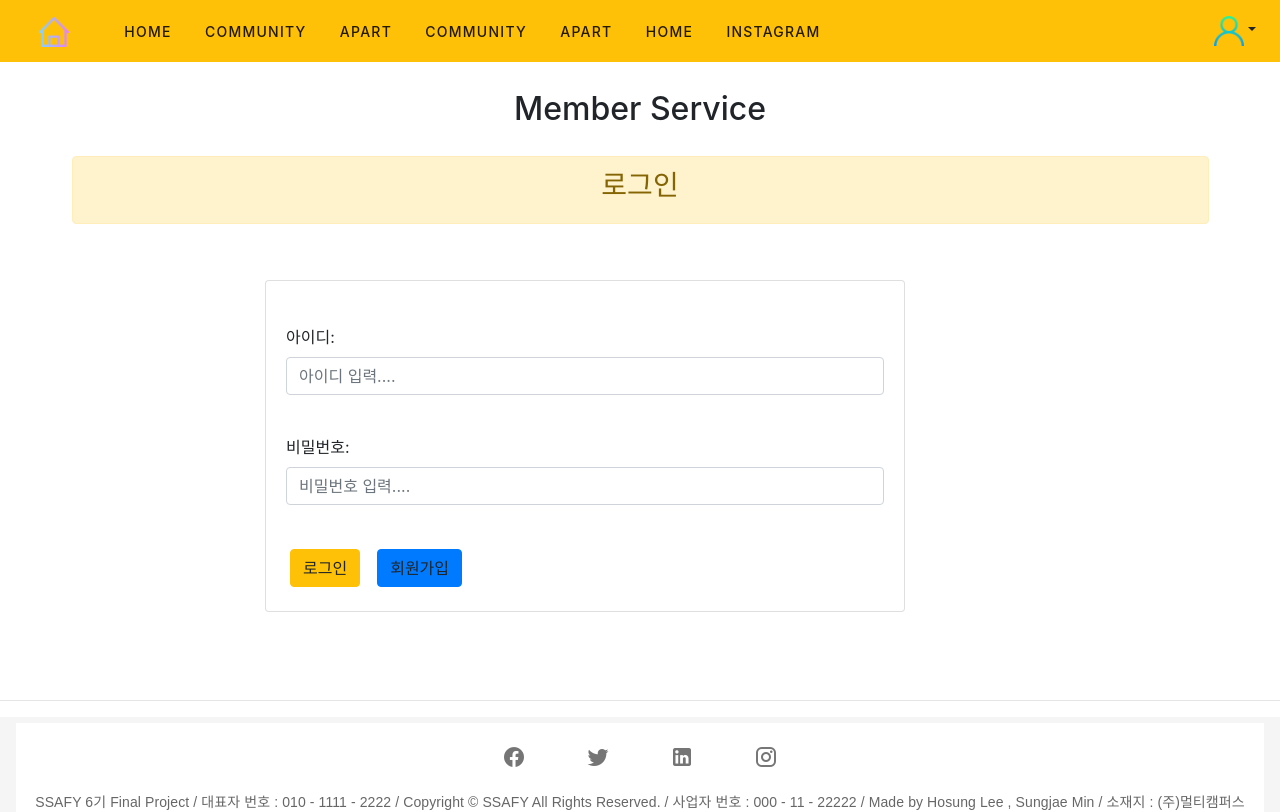
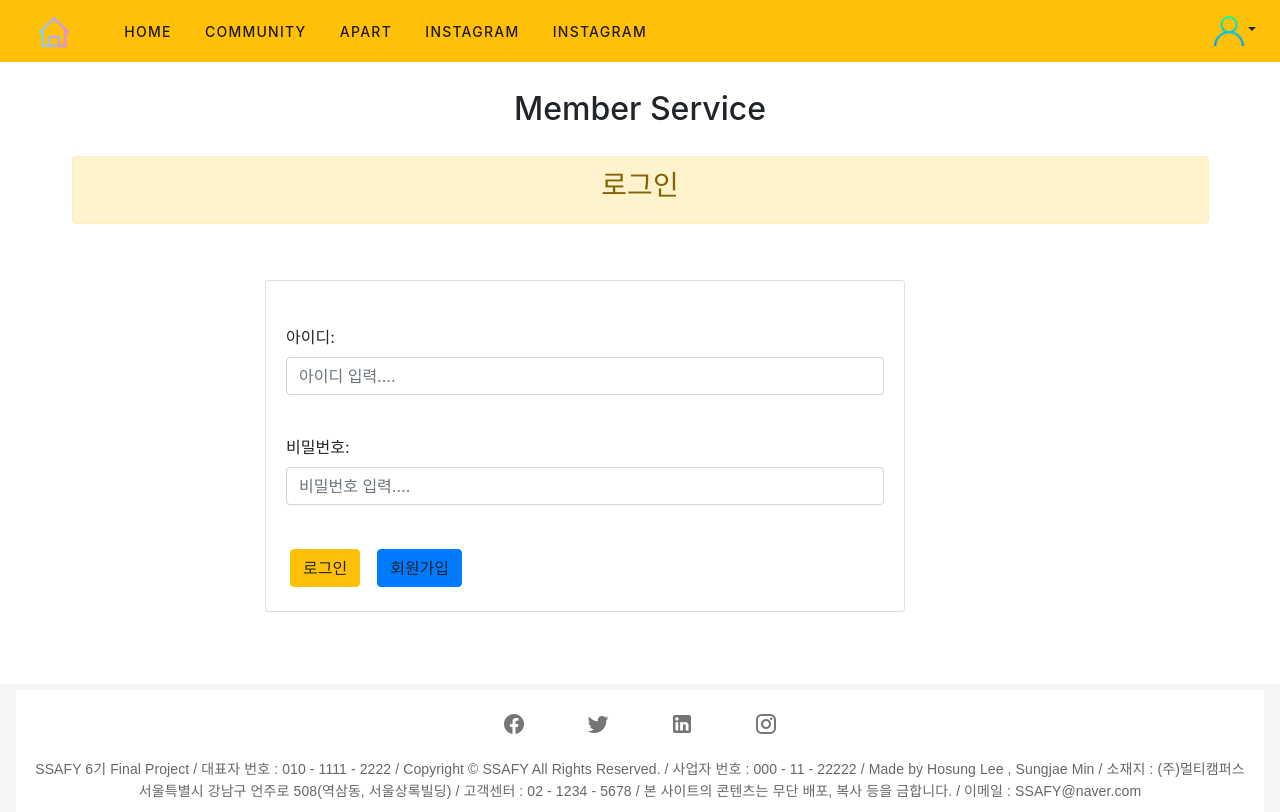
Before and after one commit to alstjdwo1601/Team12_Temp, a Vue app: page /user/singin in a window 1280 px wide. Shown: the top 812 px of the page. Built offline with nearby package versions, Linux system fonts and the light colour scheme.

Commit message:
자잘한 수정

```diff
--- a/src/components/layout/Footer.vue
+++ b/src/components/layout/Footer.vue
@@ -2,7 +2,7 @@
   <div>
     <br />
     <br />
-    <hr />
+
     <v-footer color="warning lighten-1">
       <v-card flat tile class="warning lighten-1 white--text text-center">
         <v-card-text>
--- a/src/data/articles.json
+++ b/src/data/articles.json
@@ -2,13 +2,13 @@
     {
         "title": "Moroccan Days",
         "author": "John L",
-        "category": "Community",
+        "category": "Instagram",
         "hero": "moroccandays.jpg"
     },
     {
         "title": "Swedish Fishing",
         "author": "Rachel L",
-        "category": "Apart",
+        "category": "Instagram",
         "hero": "autumnclouds.jpg"
     },
     {
@@ -19,7 +19,7 @@
     {
         "title": "Paris in Spring",
         "author": "John L",
-        "category": "Home",
+        "category": "Instagram",
         "hero": "christmas.jpg"
     },
     {
@@ -31,55 +31,55 @@
     {
         "title": "Trial By Fire",
         "author": "Anthony R",
-        "category": "Community",
+        "category": "Instagram",
         "hero": "firepots.jpg"
     },
     {
         "title": "Water Ventures",
         "author": "Rachel L",
-        "category": "Community",
+        "category": "Instagram",
         "hero": "jellyfish.jpg"
     },
     {
         "title": "Mt. Zekial",
         "author": "Rachel L",
-        "category": "Community",
+        "category": "Instagram",
         "hero": "mountaincabin.jpg"
     },
     {
         "title": "Cozumel Caves",
         "author": "Rachel L",
-        "category": "Community",
+        "category": "Instagram",
         "hero": "lightcave.jpg"
     },
     {
         "title": "Amazing Ireland",
         "author": "Rachel L",
-        "category": "Community",
+        "category": "Instagram",
         "hero": "greengrass.jpg"
     },
     {
         "title": "Cabin Fever",
         "author": "Rachel L",
-        "category": "Community",
+        "category": "Instagram",
         "hero": "snowcabin.jpg"
     },
     {
         "title": "To the ancient ruins",
         "author": "Rachel L",
-        "category": "Community",
+        "category": "Instagram",
         "hero": "ruins.jpg"
     },
     {
         "title": "New fashion trends",
         "author": "Rachel L",
-        "category": "Community",
+        "category": "Instagram",
         "hero": "umbrella.jpg"
     },
     {
         "title": "Go on a vacation",
         "author": "Rachel L",
-        "category": "Community",
+        "category": "Instagram",
         "hero": "adventurecave.jpg"
     }
 ]
--- a/src/store/modules/templateStore.js
+++ b/src/store/modules/templateStore.js
@@ -20,6 +20,10 @@ export default {
       {
         text: "Apart",
         href: "/house",
+      },
+      {
+        text: "Instagram",
+        href: "/instagram",
       },
     ],
   },
--- a/src/views/Home.vue
+++ b/src/views/Home.vue
@@ -1,9 +1,6 @@
 <template>
   <div>
-    <b-container class="bv-example-row mt-3">
-      <b-row> </b-row>
-    </b-container>
-    <hr />
+    <br />
     <v-card class="mx-auto" max-width="1024">
       <v-img
         class="white--text align-end"
```
